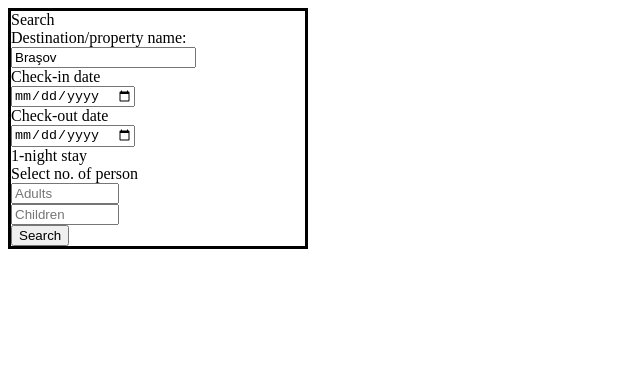
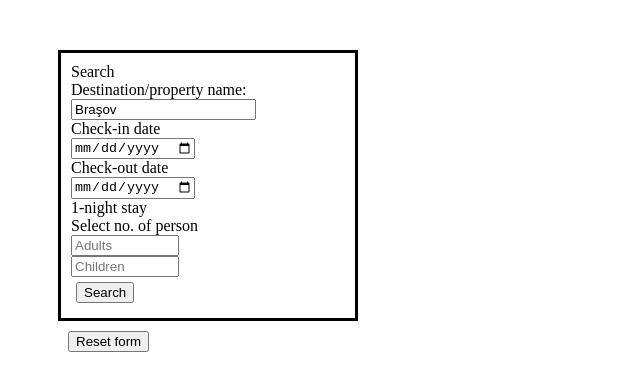
Before and after one commit to Nabresh/nabresh.github.io, a plain HTML site: page index.html in a window 1280 px wide. Shown: the whole page, without its empty margins (0-640 px from the left). Drawn offline with Linux system fonts and the light colour scheme.

Commit message:
Add files via upload

```diff
--- a/index.html
+++ b/index.html
@@ -5,8 +5,8 @@
     <title>Booking</title>
 </head>
 <body>
-<div style="width: 300px;">
-    <form style="border-style:solid">
+<div style="width: 300px; margin:50px">
+    <form style="border-style:solid; padding:10px">
         <div>
             <div>
                 <div>Search</div>
@@ -47,12 +47,22 @@
             </div>
 
             <div>
-                <div>
+                <div style="margin:5px">
                     <button type="reset"><span>Search</span></button>
                 </div>
             </div>
         </div>
     </form>
+    <div style="padding:10px">
+        <button onclick="setTimeout(search(), 4000);"><span>Reset form</span></button>
+        <div id="BS">
+        </div>
+    </div>
 </div>
+<script type="text/javascript">
+        function search() {
+            document.getElementById("BS").innerHTML = "No rooms found in Brasov for selected dates";
+        }
+</script>
 </body>
 </html>
```
